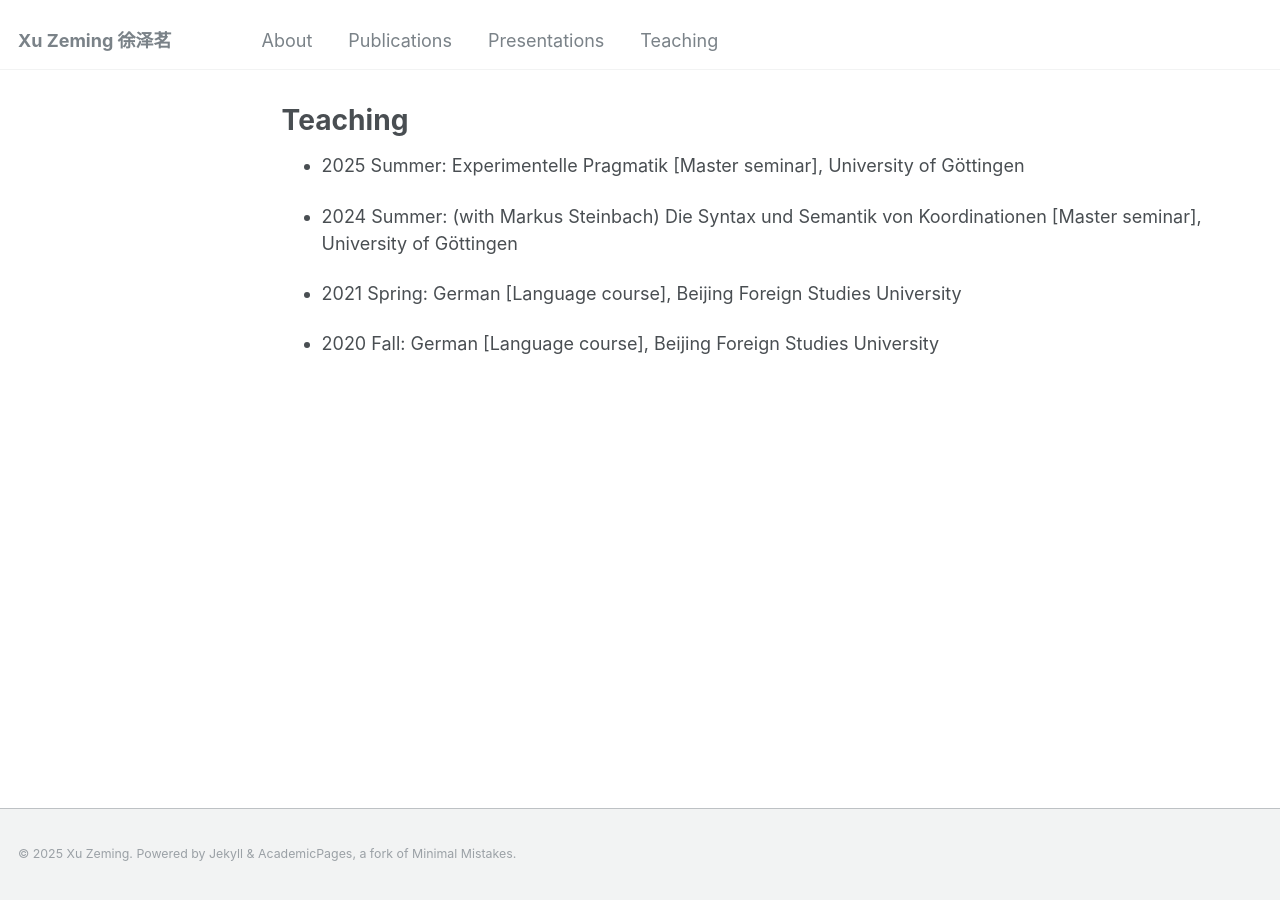
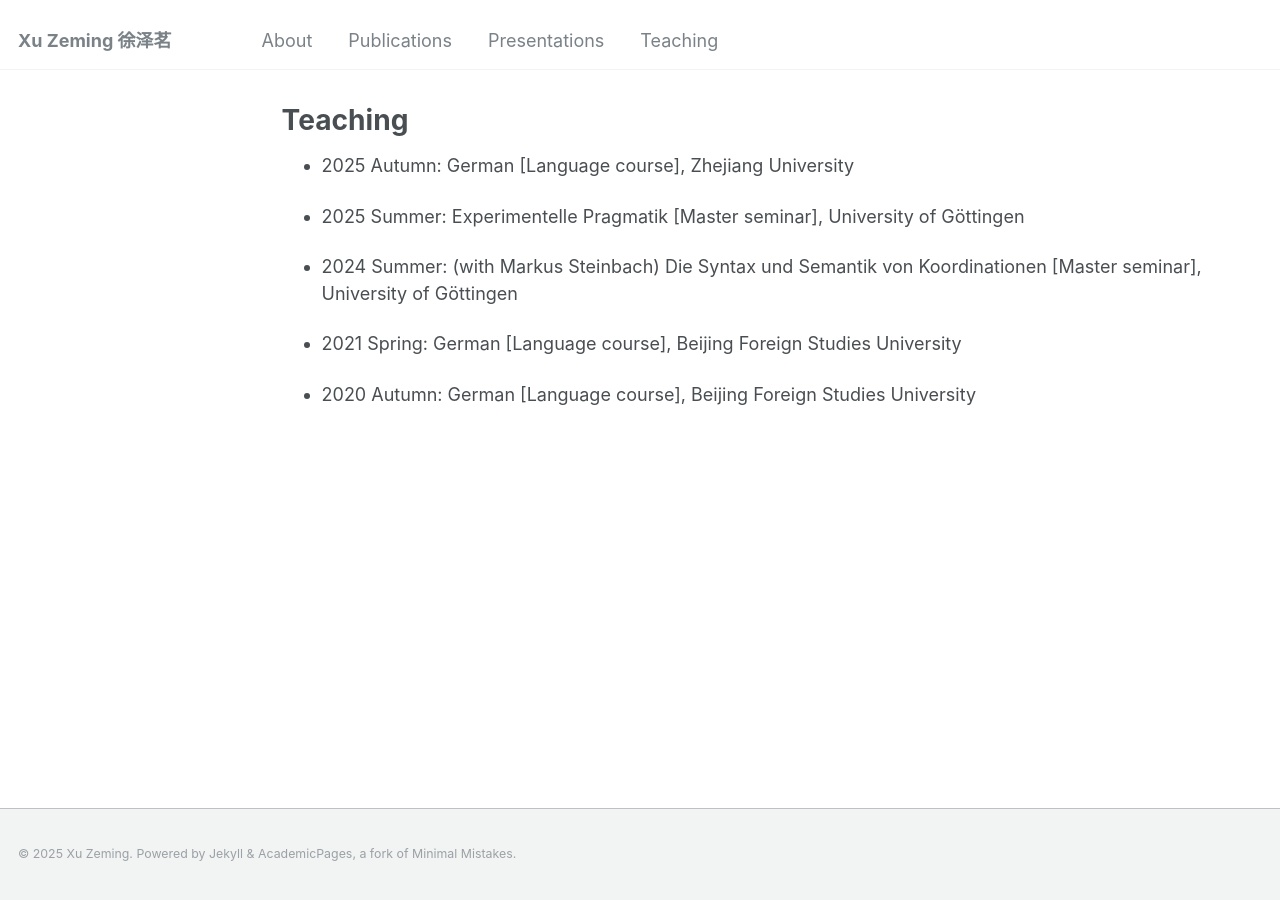
Before and after one commit to xu-zeming/xu-zeming.github.io, a Jekyll site: the page built from _pages/teaching.md, in a window 1280 px wide. Built offline with Jekyll 4.4.1, drawn with Linux system fonts in a browser that asks for light colours.

Commit message:
modified:   _pages/teaching.md

```diff
--- a/_pages/teaching.md
+++ b/_pages/teaching.md
@@ -7,10 +7,12 @@ author_profile: false
 
 {% include base_path %}
 
+* 2025 Autumn: German [Language course], Zhejiang University
+
 * 2025 Summer: Experimentelle Pragmatik [Master seminar], University of Göttingen
 
 * 2024 Summer: (with Markus Steinbach) Die Syntax und Semantik von Koordinationen [Master seminar], University of Göttingen
 
 * 2021 Spring: German [Language course], Beijing Foreign Studies University
 
-* 2020 Fall: German [Language course], Beijing Foreign Studies University
+* 2020 Autumn: German [Language course], Beijing Foreign Studies University
```
